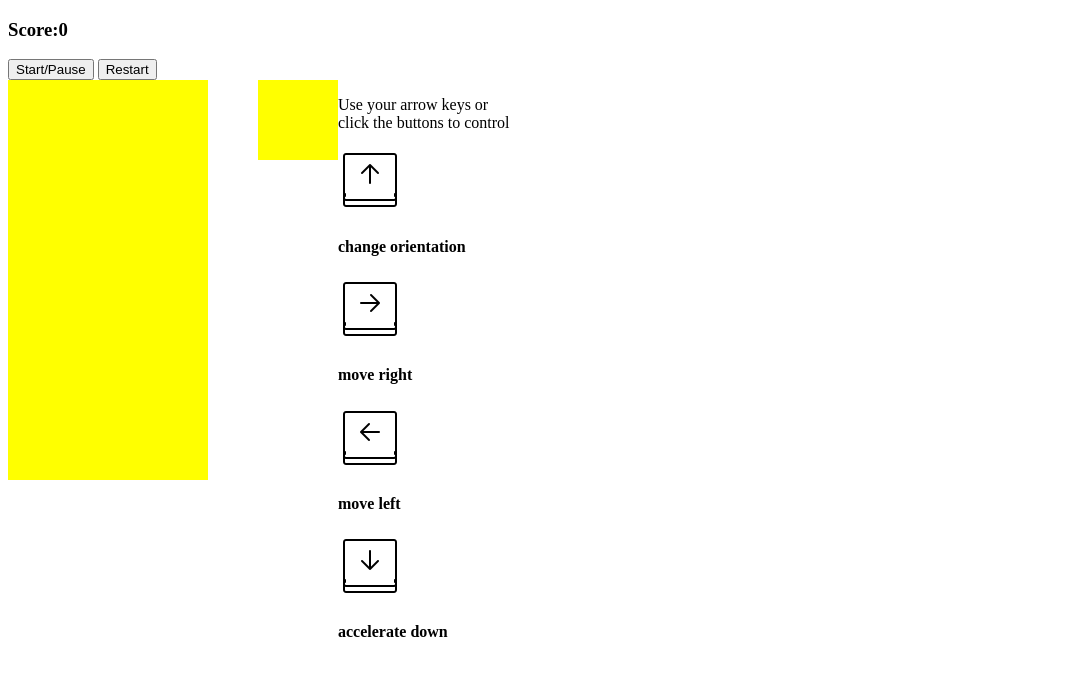
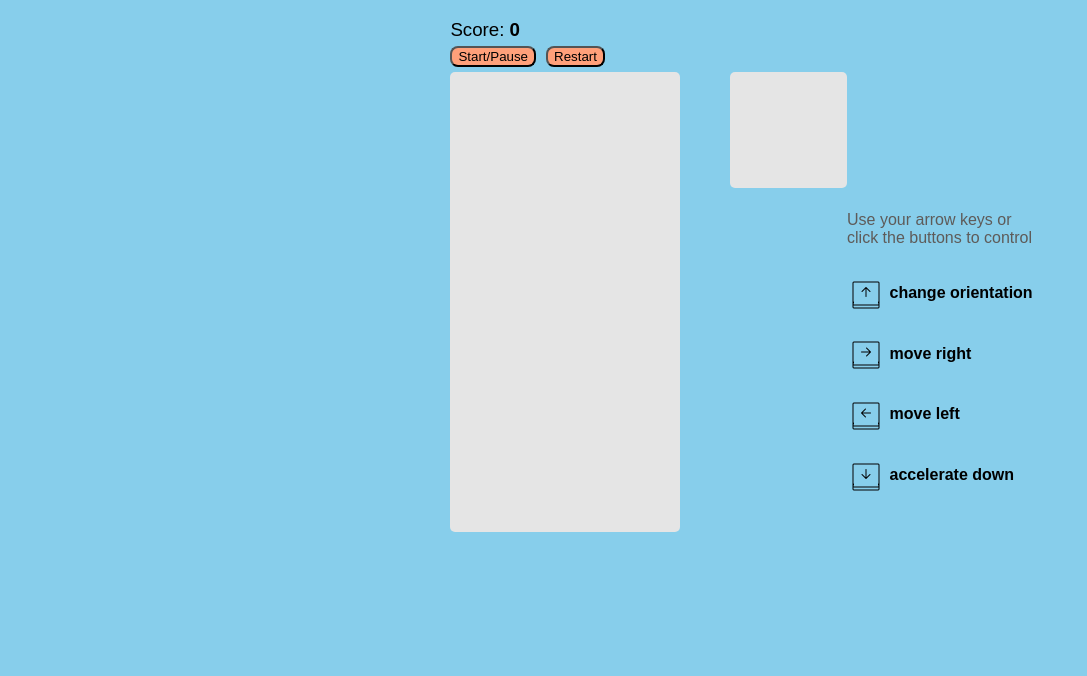
Before and after one commit to Shibaken0618/TetrisClone, a plain HTML site: page index.html in a window 1280 px wide. Shown: the whole page, without its empty margins (0-1087 px from the left). Drawn offline with Linux system fonts and the light colour scheme.

Commit message:
made changes to visual display

```diff
--- a/style.css
+++ b/style.css
@@ -1,34 +1,117 @@
+html {
+    background-color: skyblue;
+}
+
 .container {
+    display: flex;
+    margin-left: 35%;
+}
+
+#score {
+    font-family: sans-serif;
+    margin-left: 5px;
+    font-weight: 600;
+}
+
+h3 {
+    font-family: sans-serif;
+    font-weight: 500;
+    margin-left: 35%;
+    margin-bottom: 5px;
+}
+
+button {
+    border-radius: 8px;
+    font-family: sans-serif;
+    background-color: lightsalmon;
+    margin-left: 35%;
+    margin-bottom: 5px;
+}
+
+button:hover {
+    opacity: 0.5;
+}
+
+.restart {
+    margin-left: 10px;
+}
+
+.buttons-container {
     display: flex;
 }
 
 .grid {
-    width: 200px;
-    height: 400px;
-    background-color: yellow;
+    width: 230px;
+    height: 460px;
+    background-color: #e5e5e5;
     display: flex;
     flex-wrap: wrap;
+    border-radius: 5px;
 }
 
 .grid div {
-    height: 20px;
-    width: 20px;
+    height: 23px;
+    width: 23px;
 }
 
 .tetromino {
     background-color: blue;
+    border-radius: 5px;
 }
 
 .mini-grid {
     margin-left: 50px;
-    width: 80px;
-    height: 80px;
+    width: 92px;
+    height: 92px;
     flex-wrap: wrap;
     display: flex;
-    background-color: yellow;
+    background-color: #e5e5e5;
+    border-radius: 5px;
+    padding-left: 2%;
+    padding-right: 1%;
+    padding-top: 3%;
 }
 
+.controls {
+    display: block;
+    margin-top: 15%;
+    margin-left: 0%;
+}
+
+
 .mini-grid div {
-    height: 20px;
-    width: 20px;
+    height: 23px;
+    width: 23px;
 }
+
+.arrow {
+    display: flex;
+}
+
+.image {
+    height: 32px;
+    width: 32px;
+    margin-top: 16px;
+    margin-left: 2.5px;
+}
+
+.image:hover {
+    height: 37px;
+    width: 37px;
+    margin-top: 11px;
+    margin-left: 0px;
+    cursor: pointer;
+}
+
+h4 {
+    margin-left: 8px;
+    font-family: sans-serif;
+    font-weight: 600;
+}
+
+p {
+    font-size: 1rem;
+    font-weight: 500;
+    font-family: sans-serif;
+    color: rgb(94, 91, 89);
+}
```
